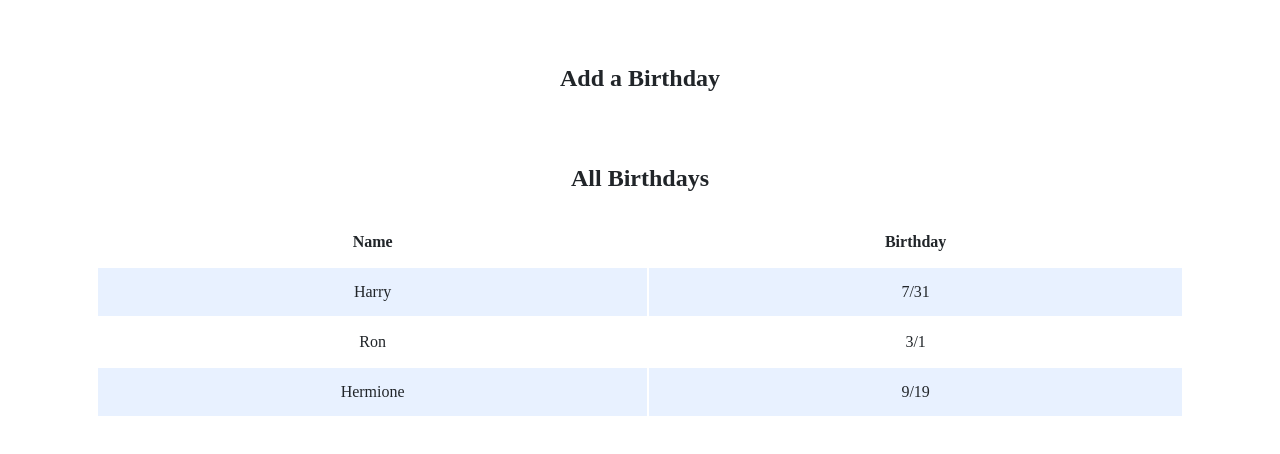
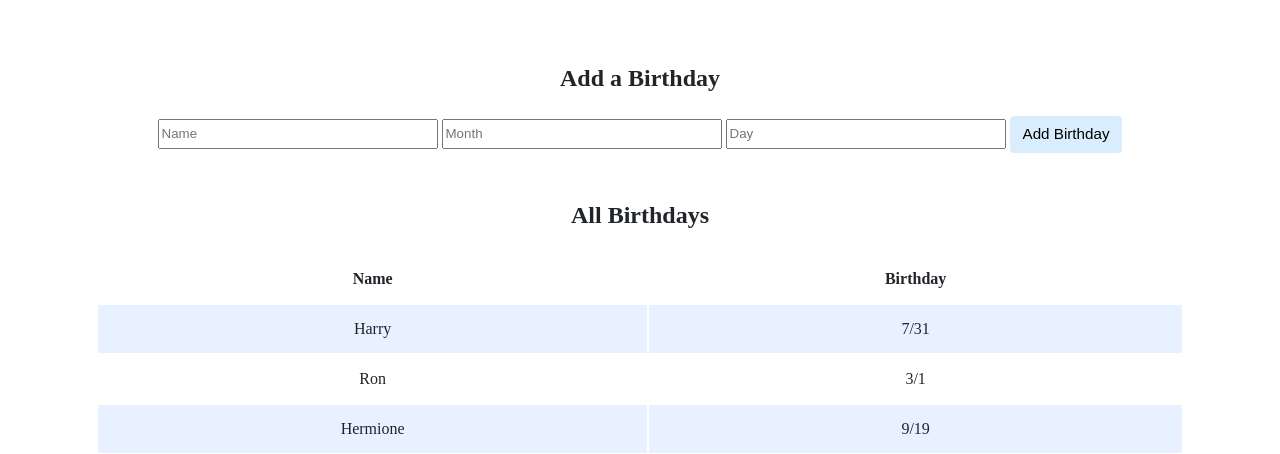
Before and after one commit to rohityellapu/CS50x, a Flask app: page / in a window 1280 px wide. Shown: the part 200-654 px from the top of the page. Run offline with Flask 2, Linux system fonts and the light colour scheme; some libraries are stand-ins or nearby versions.

Commit message:
Fri, Oct 28, 2022, 11:51 AM +00:00

```diff
--- a/9.Flask/Lab/birthdays/app.py
+++ b/9.Flask/Lab/birthdays/app.py
@@ -27,7 +27,8 @@ def index():
     if request.method == "POST":
 
         # TODO: Add the user's entry into the database
-        db.execute(f"INSERT INTO birthdays ()")
+        print(request.form)
+        # db.execute(f"INSERT INTO birthdays ()")
         return redirect("/")
 
     else:
--- a/9.Flask/Lab/birthdays/templates/index.html
+++ b/9.Flask/Lab/birthdays/templates/index.html
@@ -15,6 +15,13 @@
 
                 <h2>Add a Birthday</h2>
                 <!-- TODO: Create a form for users to submit a name, a month, and a day -->
+                <form action="/" method="post">
+                    <input type="text" name="name" placeholder="Name">
+                    <input type="number" name="month" placeholder="Month">
+                    <input type="number" name="day" placeholder="Day">
+                    <input type="submit" value="Add Birthday">
+
+                </form>
             </div>
 
             <div class="section">
```
